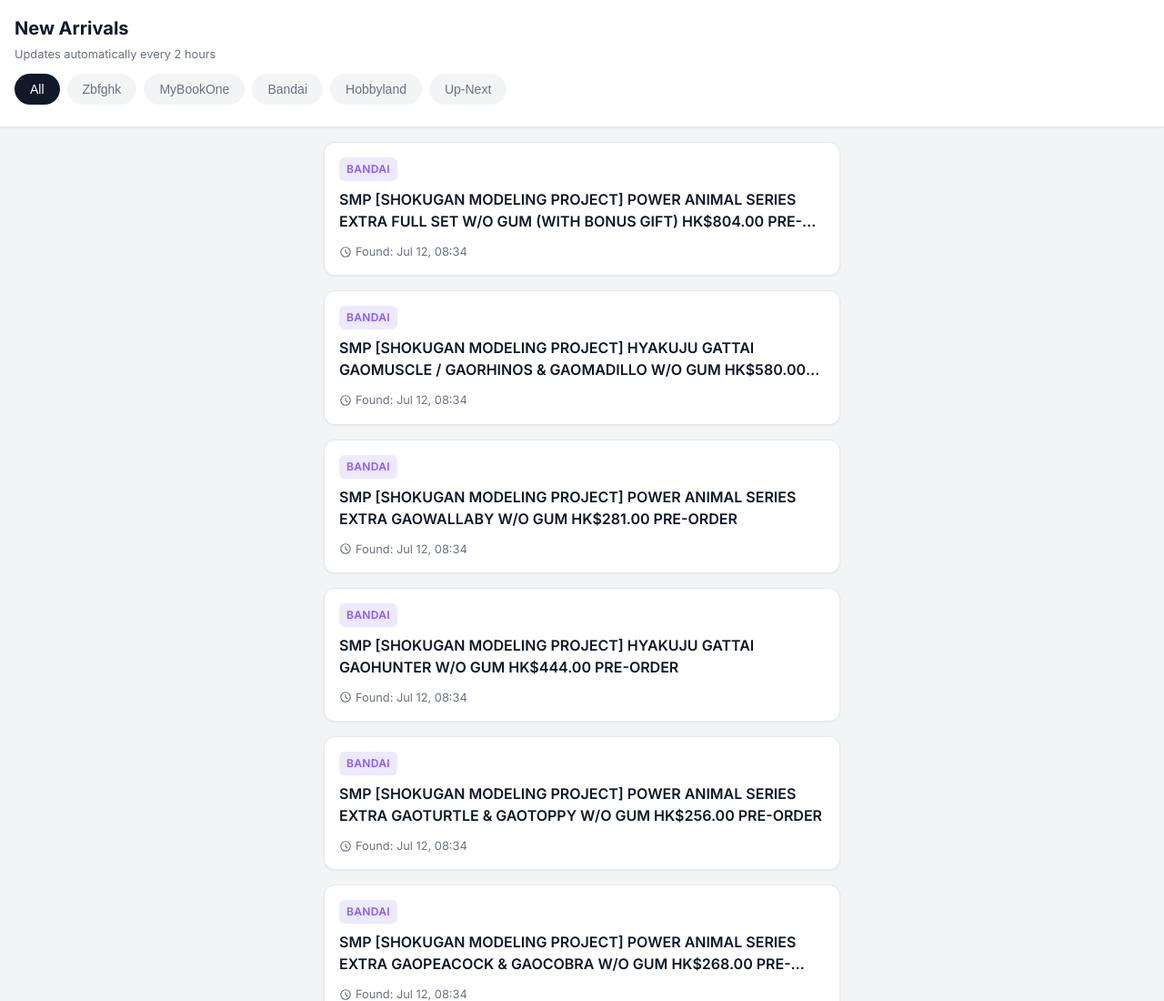
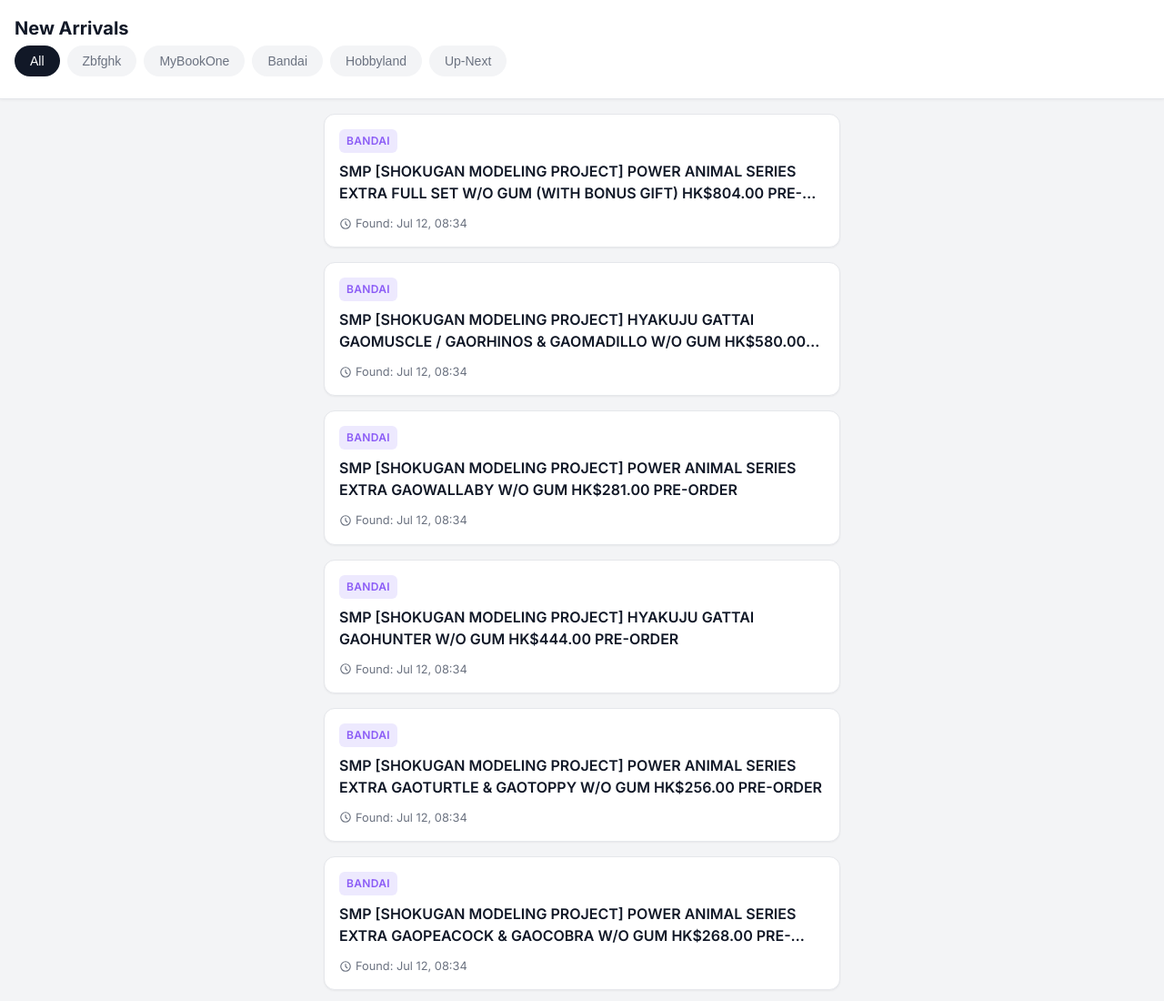
Before and after one commit to ahneth/watchlist, a website: page index.html in a window 1280 px wide. Shown: the top 1100 px of the page at 91% size. Drawn offline with Linux system fonts and the light colour scheme.

Commit message:
Update index.html

```diff
--- a/index.html
+++ b/index.html
@@ -190,7 +190,6 @@
 
     <header>
         <h1>New Arrivals</h1>
-        <p>Updates automatically every 2 hours</p>
 
         <div class="filter-container" id="filters">
             <button class="filter-btn active" data-filter="All">All</button>
```
